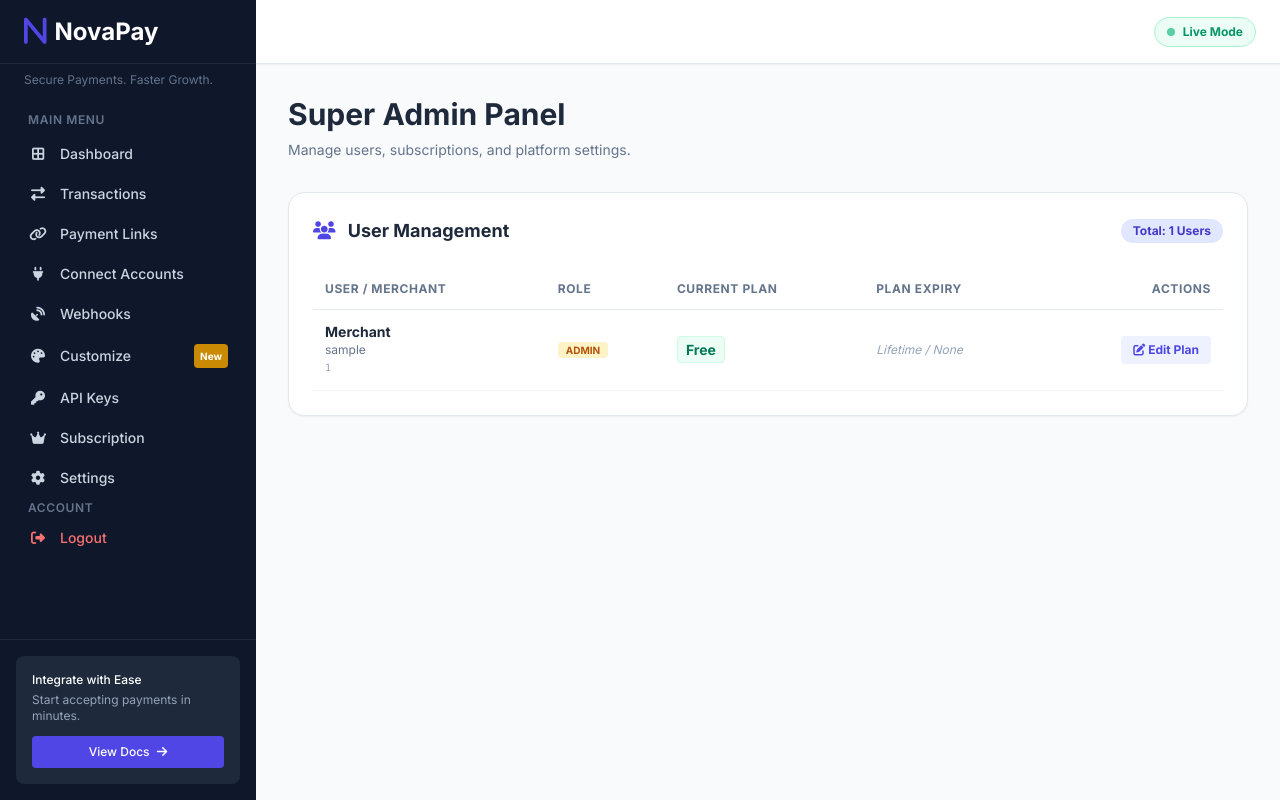
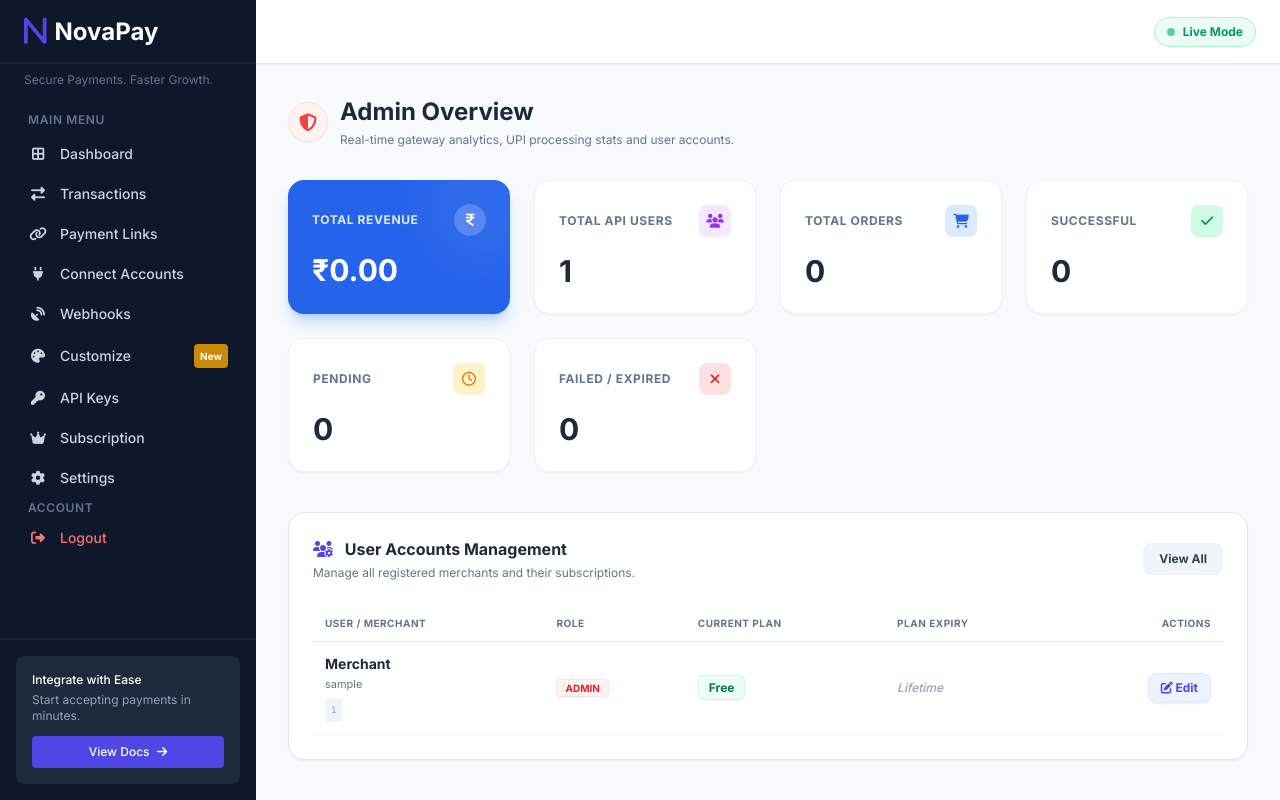
Before and after one commit to KARAMbhaiyaaaa425/KARAN13467GH, a Flask app: page /admin in a window 1280 px wide. Run offline with Flask 3, Linux system fonts and the light colour scheme; the visitor is signed in with stand-in values (Sample User, id 1); data comes from the database, SQL or seed files in the repository; data that the repository does not hold is empty; some libraries are stand-ins or nearby versions.

Commit message:
Add files via upload

```diff
--- a/templates/admin.html
+++ b/templates/admin.html
@@ -1,21 +1,101 @@
 {% extends 'base.html' %}
 
 {% block content %}
-<div class="mb-8">
-    <h1 class="text-3xl font-black text-slate-800">Super Admin Panel</h1>
-    <p class="text-sm text-slate-500 mt-2">Manage users, subscriptions, and platform settings.</p>
+<div class="mb-8 flex items-center gap-3">
+    <div class="w-10 h-10 bg-red-50 text-red-500 rounded-full flex items-center justify-center text-lg shadow-sm border border-red-100">
+        <i class="fa-solid fa-shield-halved"></i>
+    </div>
+    <div>
+        <h1 class="text-2xl font-black text-slate-800">Admin Overview</h1>
+        <p class="text-xs text-slate-500 mt-1">Real-time gateway analytics, UPI processing stats and user accounts.</p>
+    </div>
 </div>
 
-<div class="bg-white rounded-2xl p-6 shadow-sm border border-slate-200">
+<!-- Stats Grid -->
+<div class="grid grid-cols-2 lg:grid-cols-4 gap-4 lg:gap-6 mb-10">
+    <!-- Revenue -->
+    <div class="col-span-2 lg:col-span-1 bg-blue-600 rounded-2xl p-6 shadow-lg shadow-blue-500/30 text-white relative overflow-hidden">
+        <div class="absolute top-0 right-0 w-32 h-32 bg-white opacity-5 rounded-full -mr-10 -mt-10 blur-xl"></div>
+        <div class="flex items-center justify-between mb-4 relative z-10">
+            <span class="text-xs font-bold uppercase tracking-wider text-blue-100">Total Revenue</span>
+            <div class="w-8 h-8 rounded-full bg-white/20 flex items-center justify-center backdrop-blur-sm">
+                <i class="fa-solid fa-indian-rupee-sign text-sm"></i>
+            </div>
+        </div>
+        <div class="text-3xl font-black relative z-10">₹{{ "{:,.2f}".format(stats.total_revenue) }}</div>
+    </div>
+
+    <!-- Users -->
+    <div class="bg-white rounded-2xl p-6 shadow-sm border border-slate-100">
+        <div class="flex items-center justify-between mb-4">
+            <span class="text-xs font-bold uppercase tracking-wider text-slate-500">Total API Users</span>
+            <div class="w-8 h-8 rounded-lg bg-purple-100 text-purple-600 flex items-center justify-center">
+                <i class="fa-solid fa-users text-sm"></i>
+            </div>
+        </div>
+        <div class="text-3xl font-black text-slate-800">{{ "{:,}".format(stats.total_users) }}</div>
+    </div>
+
+    <!-- Orders -->
+    <div class="bg-white rounded-2xl p-6 shadow-sm border border-slate-100">
+        <div class="flex items-center justify-between mb-4">
+            <span class="text-xs font-bold uppercase tracking-wider text-slate-500">Total Orders</span>
+            <div class="w-8 h-8 rounded-lg bg-blue-100 text-blue-600 flex items-center justify-center">
+                <i class="fa-solid fa-cart-shopping text-sm"></i>
+            </div>
+        </div>
+        <div class="text-3xl font-black text-slate-800">{{ "{:,}".format(stats.total_orders) }}</div>
+    </div>
+
+    <!-- Successful -->
+    <div class="bg-white rounded-2xl p-6 shadow-sm border border-slate-100">
+        <div class="flex items-center justify-between mb-4">
+            <span class="text-xs font-bold uppercase tracking-wider text-slate-500">Successful</span>
+            <div class="w-8 h-8 rounded-lg bg-emerald-100 text-emerald-600 flex items-center justify-center">
+                <i class="fa-solid fa-check text-sm"></i>
+            </div>
+        </div>
+        <div class="text-3xl font-black text-slate-800">{{ "{:,}".format(stats.successful) }}</div>
+    </div>
+
+    <!-- Pending -->
+    <div class="bg-white rounded-2xl p-6 shadow-sm border border-slate-100">
+        <div class="flex items-center justify-between mb-4">
+            <span class="text-xs font-bold uppercase tracking-wider text-slate-500">Pending</span>
+            <div class="w-8 h-8 rounded-lg bg-amber-100 text-amber-600 flex items-center justify-center">
+                <i class="fa-regular fa-clock text-sm"></i>
+            </div>
+        </div>
+        <div class="text-3xl font-black text-slate-800">{{ "{:,}".format(stats.pending) }}</div>
+    </div>
+
+    <!-- Failed/Expired -->
+    <div class="bg-white rounded-2xl p-6 shadow-sm border border-slate-100">
+        <div class="flex items-center justify-between mb-4">
+            <span class="text-xs font-bold uppercase tracking-wider text-slate-500">Failed / Expired</span>
+            <div class="w-8 h-8 rounded-lg bg-red-100 text-red-600 flex items-center justify-center">
+                <i class="fa-solid fa-xmark text-sm"></i>
+            </div>
+        </div>
+        <div class="text-3xl font-black text-slate-800">{{ "{:,}".format(stats.failed) }}</div>
+    </div>
+</div>
+
+<div class="grid grid-cols-1 lg:grid-cols-3 gap-6">
+    <!-- User Management Table -->
+    <div class="lg:col-span-3 bg-white rounded-2xl p-6 shadow-sm border border-slate-200">
         <div class="flex items-center justify-between mb-6">
-        <h3 class="text-lg font-bold text-slate-800"><i class="fa-solid fa-users text-primary mr-2"></i> User Management</h3>
-        <span class="bg-indigo-100 text-indigo-700 text-xs font-bold px-3 py-1 rounded-full">Total: {{ all_users|length }} Users</span>
+            <div>
+                <h3 class="text-base font-bold text-slate-800"><i class="fa-solid fa-users-gear text-primary mr-2"></i> User Accounts Management</h3>
+                <p class="text-xs text-slate-500 mt-1">Manage all registered merchants and their subscriptions.</p>
+            </div>
+            <button class="bg-slate-100 hover:bg-slate-200 text-slate-700 text-xs font-bold px-4 py-2 rounded-lg transition">View All</button>
         </div>
 
         <div class="overflow-x-auto">
             <table class="w-full text-left border-collapse">
                 <thead>
-                <tr class="border-b border-slate-200 text-xs text-slate-500 uppercase tracking-wider">
+                    <tr class="border-b border-slate-200 text-[10px] text-slate-500 uppercase tracking-wider">
                         <th class="p-3 font-bold">User / Merchant</th>
                         <th class="p-3 font-bold">Role</th>
                         <th class="p-3 font-bold">Current Plan</th>
@@ -25,38 +105,39 @@
                 </thead>
                 <tbody class="text-sm text-slate-700">
                     {% for u in all_users %}
-                <tr class="border-b border-slate-100 hover:bg-slate-50">
+                    <tr class="border-b border-slate-100 hover:bg-slate-50 transition-colors">
                         <td class="p-3">
                             <div class="font-bold text-slate-800">{{ u[2] if u[2] else 'No Name' }}</div>
-                        <div class="text-xs text-slate-500">{{ u[1] }}</div>
-                        <div class="text-[10px] text-slate-400 font-mono">{{ u[0] }}</div>
+                            <div class="text-[11px] text-slate-500">{{ u[1] }}</div>
+                            <div class="text-[9px] text-slate-400 font-mono mt-1 px-1.5 py-0.5 bg-slate-100 rounded inline-block">{{ u[0] }}</div>
                         </td>
                         <td class="p-3">
                             {% if u[5] == 'admin' %}
-                            <span class="bg-amber-100 text-amber-700 text-[10px] font-bold px-2 py-0.5 rounded uppercase">Admin</span>
+                                <span class="bg-red-50 text-red-600 border border-red-100 text-[10px] font-bold px-2 py-0.5 rounded uppercase">Admin</span>
                             {% else %}
-                            <span class="bg-slate-100 text-slate-600 text-[10px] font-bold px-2 py-0.5 rounded uppercase">Merchant</span>
+                                <span class="bg-slate-100 text-slate-600 border border-slate-200 text-[10px] font-bold px-2 py-0.5 rounded uppercase">Merchant</span>
                             {% endif %}
                         </td>
                         <td class="p-3">
-                        <span class="bg-emerald-50 text-emerald-700 font-bold px-2 py-1 rounded border border-emerald-100">{{ u[3] }}</span>
+                            <span class="bg-emerald-50 text-emerald-700 font-bold px-2.5 py-1 rounded-md border border-emerald-100 text-xs shadow-sm">{{ u[3] }}</span>
                         </td>
                         <td class="p-3">
                             {% if u[4] %}
-                            <span class="text-xs font-medium">{{ u[4][:10] }}</span>
+                                <span class="text-xs font-medium text-slate-600"><i class="fa-regular fa-calendar mr-1"></i> {{ u[4][:10] }}</span>
                             {% else %}
-                            <span class="text-xs text-slate-400 italic">Lifetime / None</span>
+                                <span class="text-xs text-slate-400 font-medium italic">Lifetime</span>
                             {% endif %}
                         </td>
-                    <td class="p-3 text-right space-x-2">
-                        <button onclick="openEditPlanModal('{{ u[0] }}', '{{ u[2] }}', '{{ u[3] }}')" class="text-xs font-bold text-primary hover:text-indigo-800 bg-indigo-50 px-3 py-1.5 rounded transition">
-                            <i class="fa-solid fa-pen-to-square"></i> Edit Plan
+                        <td class="p-3 text-right">
+                            <button onclick="openEditPlanModal('{{ u[0] }}', '{{ u[2] }}', '{{ u[3] }}')" class="text-xs font-bold text-primary hover:text-indigo-800 bg-indigo-50 hover:bg-indigo-100 px-3 py-1.5 rounded-lg transition shadow-sm border border-indigo-100">
+                                <i class="fa-solid fa-pen-to-square"></i> Edit
                             </button>
                         </td>
                     </tr>
                     {% endfor %}
                 </tbody>
             </table>
+        </div>
     </div>
 </div>
 
@@ -75,24 +156,24 @@
 
                 <div class="mb-4">
                     <label class="block text-xs font-bold text-slate-700 mb-1">Select Plan</label>
-                    <select name="new_plan" id="modalPlanSelect" class="w-full px-3 py-2 bg-slate-50 border border-slate-200 rounded-lg text-sm font-bold text-slate-800 focus:outline-none focus:ring-2 focus:ring-primary">
+                    <select name="new_plan" id="modalPlanSelect" class="w-full px-4 py-3 bg-slate-50 border border-slate-200 rounded-xl text-sm font-bold text-slate-800 focus:outline-none focus:ring-2 focus:ring-primary shadow-sm cursor-pointer">
                         <option value="Free">Free</option>
-                        <option value="Micro">Micro</option>
-                        <option value="Starter">Starter</option>
-                        <option value="Basic">Basic</option>
-                        <option value="Growth">Growth</option>
-                        <option value="Pro">Pro</option>
-                        <option value="Elite">Elite</option>
+                        <option value="Micro">Micro (₹29)</option>
+                        <option value="Starter">Starter (₹79)</option>
+                        <option value="Basic">Basic (₹129)</option>
+                        <option value="Growth">Growth (₹179)</option>
+                        <option value="Pro">Pro (₹399)</option>
+                        <option value="Elite">Elite (₹599)</option>
                     </select>
                 </div>
 
                 <div class="mb-6">
                     <label class="block text-xs font-bold text-slate-700 mb-1">Validity (Days)</label>
-                    <input type="number" name="expiry_days" value="30" class="w-full px-3 py-2 bg-slate-50 border border-slate-200 rounded-lg text-sm font-bold text-slate-800 focus:outline-none focus:ring-2 focus:ring-primary">
-                    <p class="text-[10px] text-slate-400 mt-1">Set to 0 for Lifetime.</p>
+                    <input type="number" name="expiry_days" value="30" class="w-full px-4 py-3 bg-slate-50 border border-slate-200 rounded-xl text-sm font-bold text-slate-800 focus:outline-none focus:ring-2 focus:ring-primary shadow-sm">
+                    <p class="text-[10px] text-slate-400 mt-1">Set to 0 for Lifetime access.</p>
                 </div>
 
-                <button type="submit" class="w-full bg-primary hover:bg-indigo-700 text-white font-bold py-3 rounded-xl transition-colors">
+                <button type="submit" class="w-full bg-primary hover:bg-indigo-700 text-white font-bold py-3.5 rounded-xl transition-colors shadow-sm text-sm">
                     Save Changes
                 </button>
             </form>
@@ -111,5 +192,18 @@
     function closeEditPlanModal() {
         document.getElementById('editPlanModal').classList.add('hidden');
     }
+
+    const urlParams = new URLSearchParams(window.location.search);
+    if(urlParams.has("success")) {
+        Swal.fire({
+            icon: "success",
+            title: "Success",
+            text: urlParams.get("success"),
+            confirmButtonColor: "#4f46e5",
+            timer: 2000,
+            showConfirmButton: false
+        });
+        window.history.replaceState({}, document.title, window.location.pathname);
+    }
 </script>
 {% endblock %}
```
Lines whose indentation alone changed are shown as unchanged.
